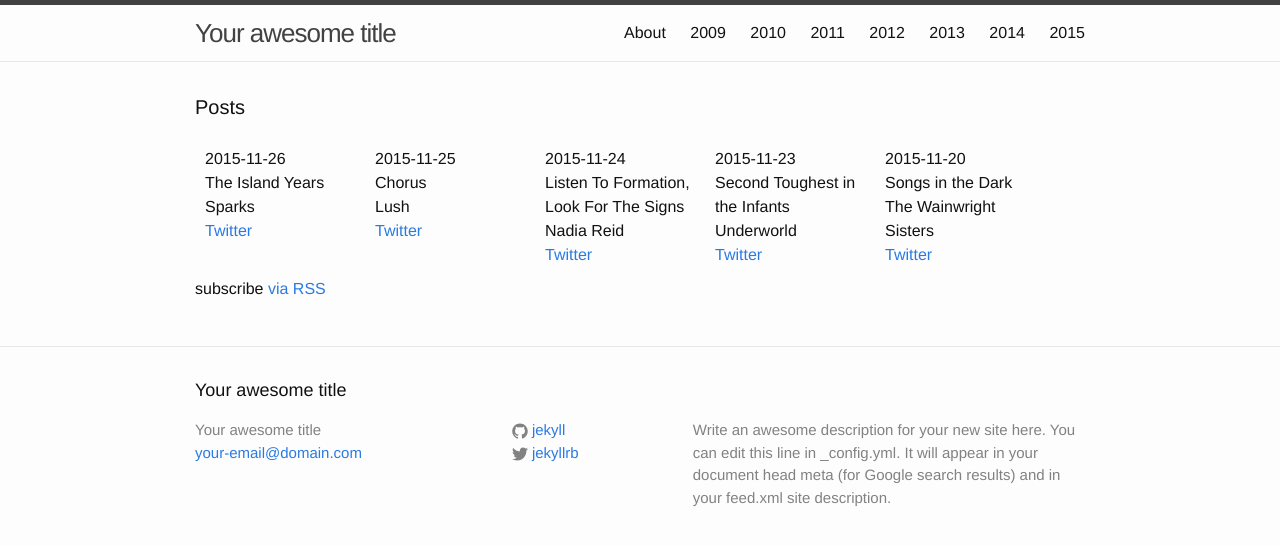
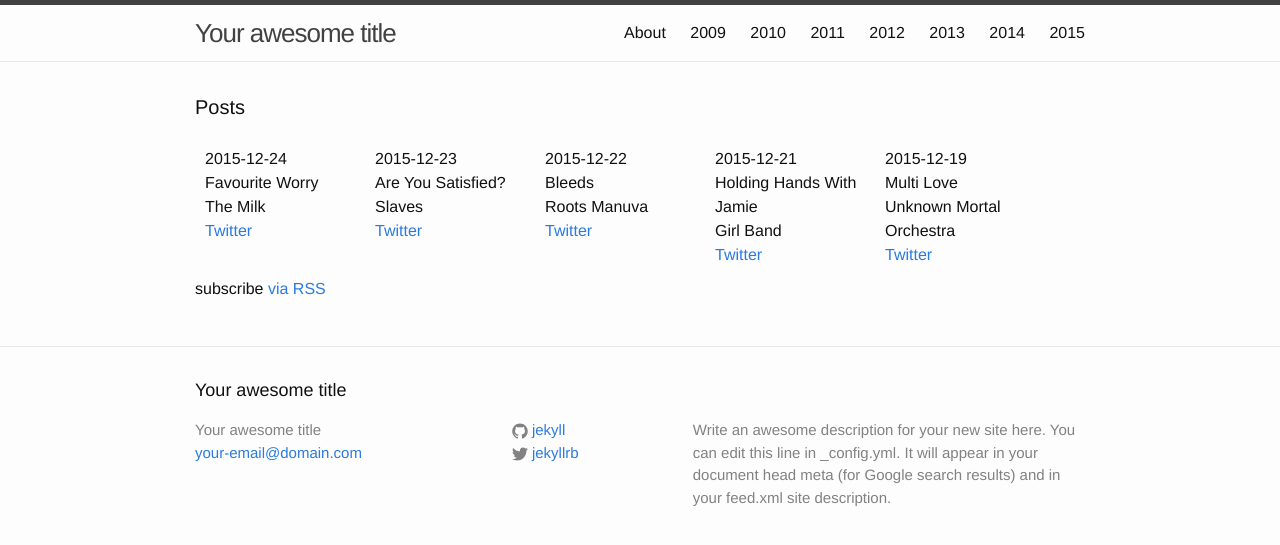
Before and after one commit to karaken12/bbc6musicaotd, a Jekyll site: the page built from site/index.html, in a window 1280 px wide. Shown: the top 545 px of the page. Built offline with Jekyll 4.4.1, drawn with Linux system fonts in a browser that asks for light colours; some of the changed lines change nothing that is shown.

Commit message:
Data for the end of 2015, including Albums of the Year.

```diff
--- a/site/_data/year/2015.yml
+++ b/site/_data/year/2015.yml
@@ -449,6 +449,7 @@
   artist: The Fall
   title: Sub-Lingual Tablet
   twitter: https://twitter.com/BBC6Music/status/598853094219325440
+  spotify-id: 1dWLfarBN2nhQXkzfl4DXB
 - date: 2015-05-15
   artist: Marvin Gaye
   title: 1961-1965
@@ -821,6 +822,7 @@
   artist: The Beatles
   title: Sgt. Pepper's Lonely Hearts Club Band
   twitter: https://twitter.com/BBC6Music/status/636806863296831488
+  spotify-id: 1PULmKbHeOqlkIwcDMNwD4
 - date: 2015-08-28
   artist: Roxy Music
   title: Roxy Music
@@ -1146,3 +1148,145 @@
   twitter: https://twitter.com/BBC6Music/status/669895967215362048
 - date: 2015-11-27
   notes: This was T-shirt day / all-request Friday, so I don't think there was one.
+- date: 2015-11-30
+  artist: jennylee
+  title: right on!
+  twitter: https://twitter.com/BBC6Music/status/671344987666259968
+  spotify-id: 011h71h7y7Via9wSsfZtQA
+- date: 2015-12-01
+  artist: Goldfrapp
+  title: Supernature
+  twitter: https://twitter.com/BBC6Music/status/671683319529144320
+  spotify-id: 43WbXaKNV9VScuX5YnwWkE
+- date: 2015-12-02
+  artist: Elastica
+  title: Elastica
+  twitter: https://twitter.com/BBC6Music/status/672030090235158532
+  facebook: https://www.facebook.com/BBCRadio6Music/posts/1101943606496515
+  spotify-id: 2Eu3dJJYgcbzrhp0zyRBZz
+- date: 2015-12-03
+  artist: Arcade Fire
+  title: Funeral
+  twitter: https://twitter.com/BBC6Music/status/672434176805748736
+  spotify-id: 0530hyl3GtZKWPebWVMZkK
+- date: 2015-12-04
+  artist: Sleaford Mods
+  title: Key Markets
+  notes: This is Iggy Pop's 6 Music Recommends Album of the Year.
+  twitter: https://twitter.com/BBC6Music/status/672795717191270400
+  spotify-id: 5v5XTM8IhfQUzKgaarEpPK
+- date: 2015-12-05
+  artist: Drenge
+  title: Undertow
+  notes: Shaun Keaveny's pick for Album of the Year.
+  twitter: https://twitter.com/BBC6Music/status/673056747561467904
+  spotify-id: 7eyAZD1dlFAJKkxGtofRST
+- date: 2015-12-06
+  artist: Colleen
+  title: Captain Of None
+  notes: Gideon Coe's choice for Album of the Year.
+  twitter: https://twitter.com/BBC6Music/status/673421392885342208
+  spotify-id: 3eiRo1DsYQ8OCD5PUy5LH3
+- date: 2015-12-07
+  artist: Roisin Murphy
+  title: Hairless Toys
+  notes: This is Nemone's pick for Album of the Year.
+  twitter: https://twitter.com/BBC6Music/status/673781513838682112
+  spotify-id: 4FcK8q5oQnZZZCWkW8BlBS
+- date: 2015-12-08
+  artist: Kamasi Washington
+  title: The Epic
+  notes: Gilles Peterson's pick for Album of the Year.
+  twitter: https://twitter.com/BBC6Music/status/674143895618367489
+  spotify-id: 2j2q2ySuVk43eHB8wI5XQj
+- date: 2015-12-09
+  artist: This Is The Kit
+  title: Bashed Out
+  notes: Guy Garvey's pick for Album of the Year.
+  twitter: https://twitter.com/BBC6Music/status/674506285534937088
+  spotify-id: 6mNf6jxeTcRNi6uQLisaXS
+- date: 2015-12-10
+  artist: Kendrick Lamar
+  title: To Pimp A Butterfly
+  notes: Mary Anne Hobbs' pick for Album of the Year.
+  twitter: https://twitter.com/BBC6Music/status/674868679054503937
+  spotify-id: 5uP9oyMK5lpzbB7K6UeT3X
+- date: 2015-12-11
+  artist: Lance Ferguson
+  title: Black Feeling 3
+  notes: Craig Charles' pick for Album of the Year.
+  twitter: https://twitter.com/BBC6Music/status/675247442510675968
+  spotify-id: 7KN4NyQhgnkvWECvthEKiN
+- date: 2015-12-12
+  artist: FFS
+  title: FFS
+  notes: Katie Puckrik's pick for Album of the Year.
+  twitter: https://twitter.com/BBC6Music/status/675590966703742977
+  spotify-id: 2gmPBZbnTks7hb22sG3mka
+- date: 2015-12-13
+  artist: The Charlatans
+  title: Modern Nature
+  notes: Chris Hawkins' pick for Album of the Year.
+  twitter: https://twitter.com/BBC6Music/status/675955899391864832
+  spotify-id: 092DzkT8yzq5nhlpd1uKqt
+- date: 2015-12-14
+  artist: Tame Impala
+  title: Currents
+  notes: Mark Radcliffe's pick for Album of the Year.
+  twitter: https://twitter.com/BBC6Music/status/676418638212169728
+  spotify-id: 0rxKf57PZvWEoU8v3m5W2q
+- date: 2015-12-15
+  artist: Max Richter
+  title: Sleep
+  notes: Jarvis Cocker's pick for Album of the Year.
+  twitter: https://twitter.com/BBC6Music/status/676680633507119104
+  spotify-id: 0NRiFdiO6WfhUnHiev18x3
+- date: 2015-12-16
+  artist: Trembling Bells
+  title: The Sovereign Self
+  notes: Stuart Maconie's pick for Album of the Year.
+  twitter: https://twitter.com/BBC6Music/status/677043023000154112
+  spotify-id: 1QnBm1IDlPveEiWEPhBVU1
+- date: 2015-12-17
+  artist: Bachar Mar-Khalifé
+  title: Ya Balad
+  notes: Cerys Matthews' pick for Album of the Year.
+  sources:
+    facebook: https://www.facebook.com/BBCRadio6Music/posts/1109460679078141
+  spotify-id: 3QX9xAnk6MOHx38PcHYz1e
+- date: 2015-12-18
+  artist: Royal Headache
+  title: High
+  notes: Steve Lamacq's pick for Album of the Year.
+  twitter: https://twitter.com/BBC6Music/status/677771557524004864
+  spotify-id: 7LpcVaM4s3aEvbCSI5u7Xa
+- date: 2015-12-19
+  artist: Unknown Mortal Orchestra
+  title: Multi Love
+  notes: Don Letts' pick for Album of the Year.
+  twitter: https://twitter.com/BBC6Music/status/678130197070090241
+  spotify-id: 587Clxxo1i5flgjvS52bEC
+- date: 2015-12-21
+  artist: Girl Band
+  title: Holding Hands With Jamie
+  notes: Tom Ravenscroft's pick for Album of the Year.
+  twitter: https://twitter.com/BBC6Music/status/678857462980603904
+  spotify-id: 3rVfXtGiIeKX1nkHXhiN1D
+- date: 2015-12-22
+  artist: Roots Manuva
+  title: Bleeds
+  notes: Tom Robinson's pick for Album of the Year.
+  twitter: https://twitter.com/BBC6Music/status/679217842500145153
+  spotify-id: 2ckG3GCP44lx0tGu0E3LWz
+- date: 2015-12-23
+  artist: Slaves
+  title: Are You Satisfied?
+  notes: Liz Kershaw's pick for Album of the Year.
+  twitter: https://twitter.com/BBC6Music/status/679579723115057152
+  spotify-id: 3Fb5mZyJn0HcP2RUtPVMXZ
+- date: 2015-12-24
+  artist: The Milk
+  title: Favourite Worry
+  notes: Huey Morgan's pick for Album of the Year.
+  twitter: https://twitter.com/BBC6Music/status/680043561132359680
+  spotify-id: 30x03O0rU15NEpZqwRqtKd
```
